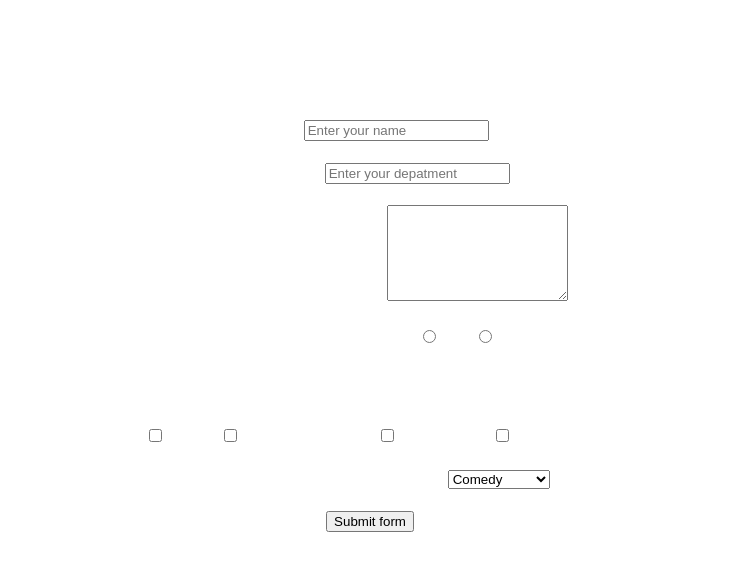
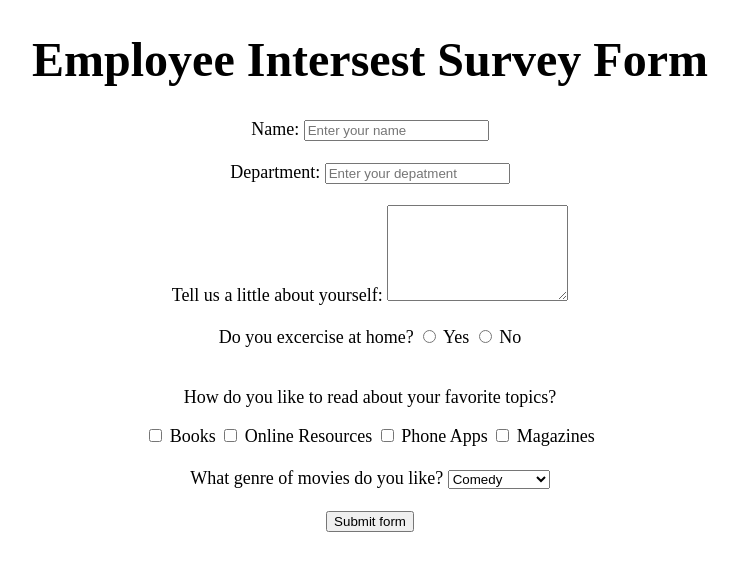
Before and after one commit to hebbarshriya/IE-ENC-project1, a plain HTML site: page index.html in a window 1280 px wide. Shown: the whole page, without its empty margins (270-1009 px from the left). Drawn offline with Linux system fonts and the light colour scheme.

Commit message:
Update index.html

```diff
--- a/index.html
+++ b/index.html
@@ -8,16 +8,19 @@
 body{
 background-image: url('bgimg.jpg');
 background-size: cover;
+max-width:cover;
+height: auto;
 background-repeat: no-repeat;
+
 }
 </style>
 </head>
 
 <body align="center">
 <b>
-<font face=Bodoni MT Black color=white size=5>
+<font face=Bodoni MT Black color=black size=5>
 <h1>Employee Intersest Survey Form</h1></font></b>
-<font color=white face=bahnschrift size=4>
+<font color=black face=bahnschrift size=4>
 <form>
 <div>
 <label for="name">Name:</label>
```
